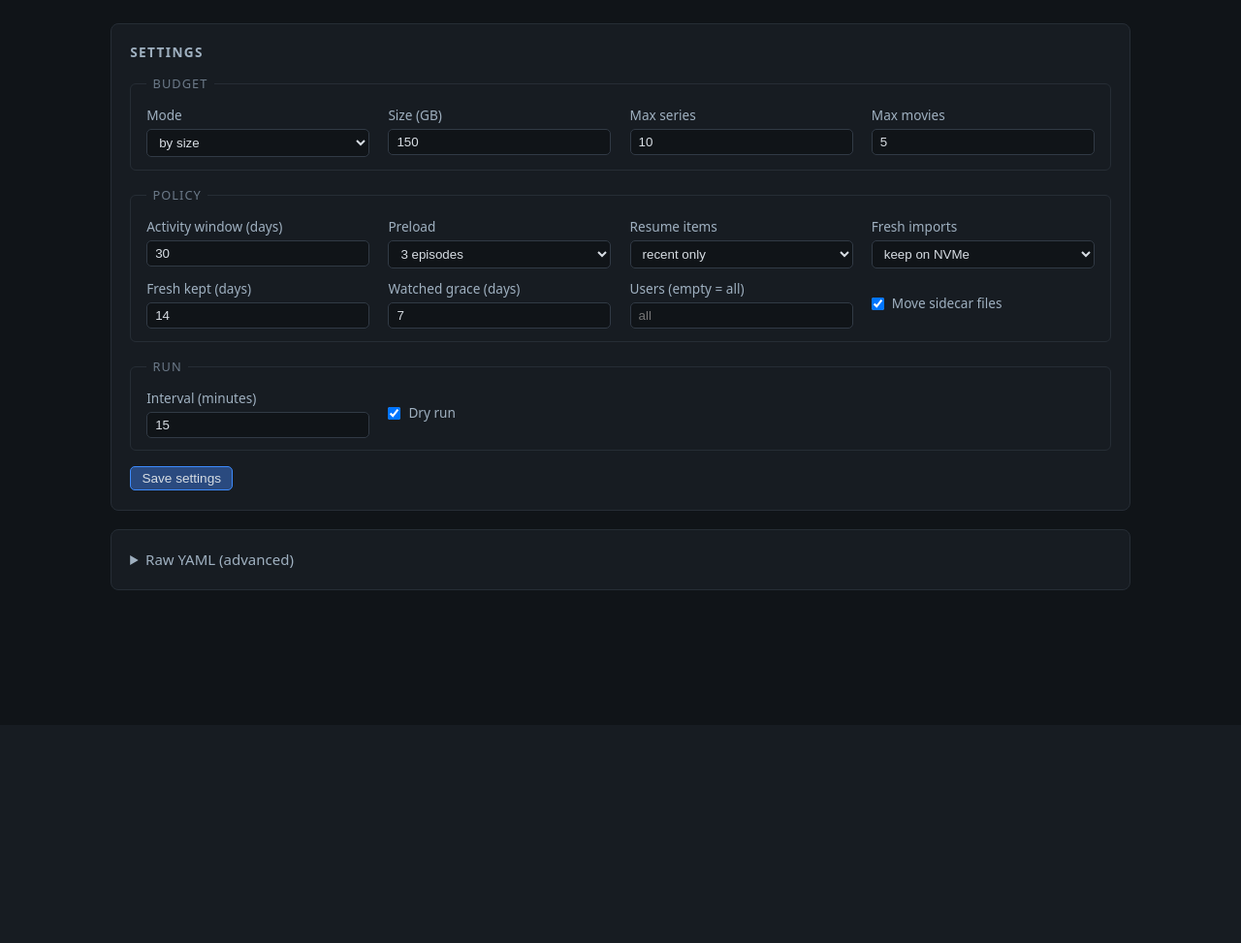
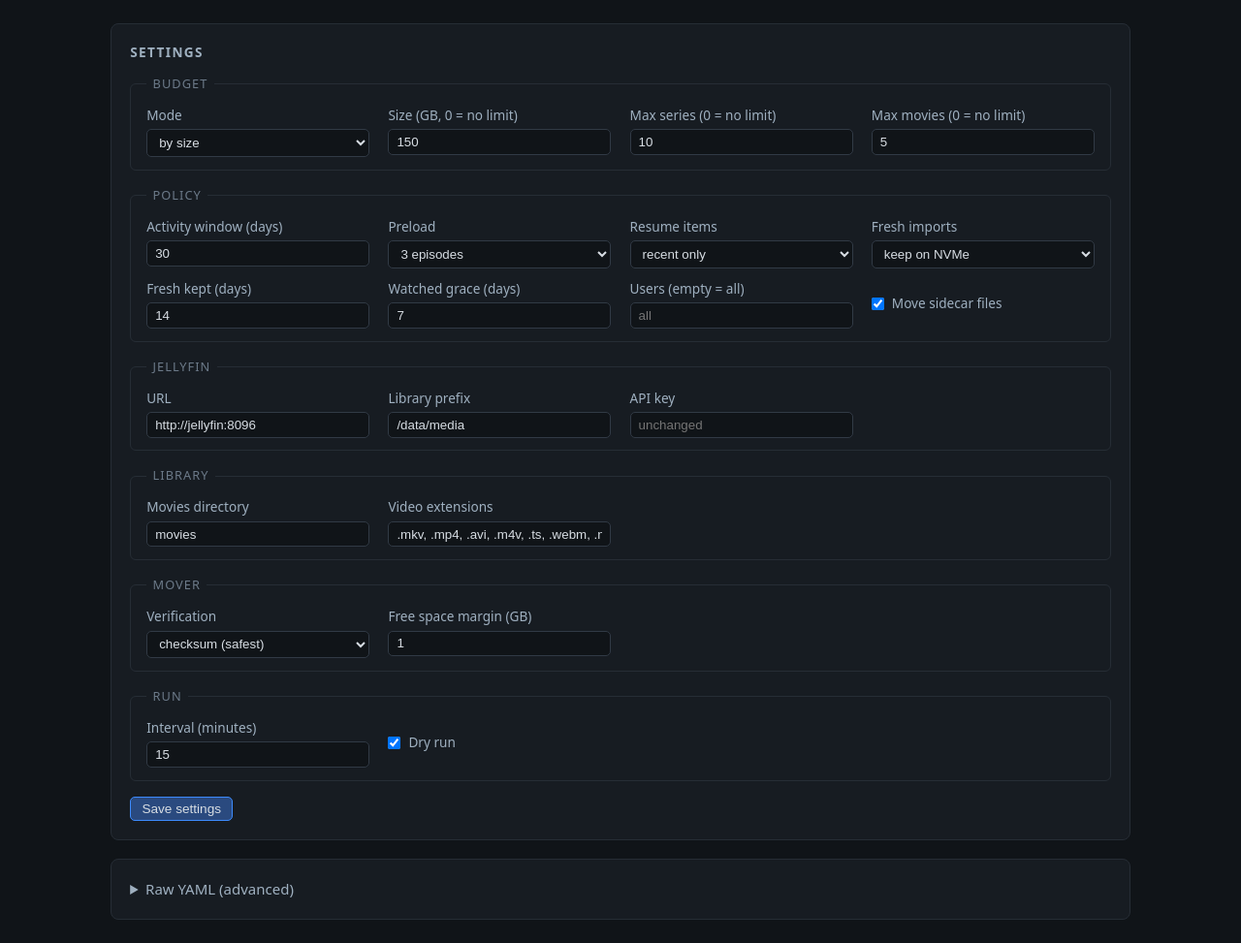
Before and after one commit to m2key1/hotshelf, a FastAPI app: page /config in a window 1280 px wide. Shown: the part 52-1025 px from the top of the page at 97% size. Before the commit the page ends 661 px from the top, so only its background shows below. Run offline with FastAPI, Linux system fonts and the light colour scheme; data that the repository does not hold is empty.

Commit message:
Expose every runtime knob in the settings UI, 0 means no limit

```diff
--- a/hotshelf/web/app.py
+++ b/hotshelf/web/app.py
@@ -124,7 +124,11 @@ def settings_save(request: Request,
                   resume: str = Form(), fresh_imports: str = Form(),
                   fresh_keep_days: int = Form(), watched_grace_days: int = Form(),
                   users: str = Form(""), interval_minutes: int = Form(),
-                  move_sidecars: str = Form(None), dry_run: str = Form(None)):
+                  move_sidecars: str = Form(None), dry_run: str = Form(None),
+                  jellyfin_url: str = Form(), union_prefix: str = Form(),
+                  api_key: str = Form(""), movies_dir: str = Form(),
+                  video_exts: str = Form(), verify: str = Form(),
+                  free_space_margin_gb: int = Form()):
     """Apply the settings form onto the YAML config."""
     import yaml
     data = yaml.safe_load(cfg.raw()) or {}
@@ -140,6 +144,16 @@ def settings_save(request: Request,
     })
     data.setdefault("run", {}).update({
         "interval_minutes": interval_minutes, "dry_run": dry_run is not None})
+    jf = data.setdefault("jellyfin", {})
+    jf.update({"url": jellyfin_url, "union_prefix": union_prefix})
+    if api_key:
+        jf["api_key"] = api_key
+    data["library"] = {
+        "movies_dir": movies_dir.strip("/"),
+        "video_exts": [e.strip() if e.strip().startswith(".") else "." + e.strip()
+                       for e in video_exts.split(",") if e.strip()],
+    }
+    data["mover"] = {"verify": verify, "free_space_margin_gb": free_space_margin_gb}
     try:
         cfg.save(yaml.safe_dump(data, sort_keys=False))
         reschedule()
@@ -177,7 +191,8 @@ def evict(relpath: str = Form()):
         state.log("would demote", relpath, detail="manual")
     else:
         mover = Mover(cfg["branches"]["nvme"], cfg["branches"]["hdd"],
-                      cfg["policy"]["move_sidecars"])
+                      cfg["policy"]["move_sidecars"],
+                      cfg["mover"]["verify"], cfg["mover"]["free_space_margin_gb"])
         try:
             mover.demote(relpath)
             state.log("demote", relpath, detail="manual")
--- a/hotshelf/web/templates/config.html
+++ b/hotshelf/web/templates/config.html
@@ -15,9 +15,12 @@
           <option value="count" {{ "selected" if bud.mode == "count" }}>by count</option>
         </select>
       </label>
-      <label>Size (GB) <input type="number" name="size_gb" value="{{ bud.size_gb }}" min="1"></label>
-      <label>Max series <input type="number" name="max_series" value="{{ bud.max_series }}" min="1"></label>
-      <label>Max movies <input type="number" name="max_movies" value="{{ bud.max_movies }}" min="0"></label>
+      <label>Size (GB, 0 = no limit)
+        <input type="number" name="size_gb" value="{{ bud.size_gb }}" min="0"></label>
+      <label>Max series (0 = no limit)
+        <input type="number" name="max_series" value="{{ bud.max_series }}" min="0"></label>
+      <label>Max movies (0 = no limit)
+        <input type="number" name="max_movies" value="{{ bud.max_movies }}" min="0"></label>
     </fieldset>
     <fieldset>
       <legend>Policy</legend>
@@ -54,6 +57,32 @@
         <input type="checkbox" name="move_sidecars" {{ "checked" if pol.move_sidecars }}> Move sidecar files</label>
     </fieldset>
     <fieldset>
+      <legend>Jellyfin</legend>
+      <label>URL <input type="text" name="jellyfin_url" value="{{ cfg.jellyfin.url }}"></label>
+      <label>Library prefix
+        <input type="text" name="union_prefix" value="{{ cfg.jellyfin.union_prefix }}"></label>
+      <label>API key
+        <input type="password" name="api_key" value="" placeholder="unchanged"></label>
+    </fieldset>
+    <fieldset>
+      <legend>Library</legend>
+      <label>Movies directory
+        <input type="text" name="movies_dir" value="{{ cfg.library.movies_dir }}"></label>
+      <label>Video extensions
+        <input type="text" name="video_exts" value="{{ cfg.library.video_exts | join(', ') }}"></label>
+    </fieldset>
+    <fieldset>
+      <legend>Mover</legend>
+      <label>Verification
+        <select name="verify">
+          <option value="checksum" {{ "selected" if cfg.mover.verify == "checksum" }}>checksum (safest)</option>
+          <option value="size" {{ "selected" if cfg.mover.verify == "size" }}>size only (faster)</option>
+        </select>
+      </label>
+      <label>Free space margin (GB)
+        <input type="number" name="free_space_margin_gb" value="{{ cfg.mover.free_space_margin_gb }}" min="0"></label>
+    </fieldset>
+    <fieldset>
       <legend>Run</legend>
       <label>Interval (minutes)
         <input type="number" name="interval_minutes" value="{{ cfg.run.interval_minutes }}" min="1"></label>
--- a/hotshelf/web/templates/status.html
+++ b/hotshelf/web/templates/status.html
@@ -5,7 +5,8 @@
 <section class="card">
   <h2>Cache</h2>
   <div class="bar"><div class="fill" style="width: {{ [100, (100 * used / budget) if budget else 0] | min }}%"></div></div>
-  <p>{{ used | gb }} GB of {{ cfg.budget.size_gb }} GB budget &middot;
+  <p>{{ used | gb }} GB of
+     {{ (cfg.budget.size_gb ~ " GB budget") if budget else "unlimited budget" }} &middot;
      {{ last.get("cache_items", 0) }} files on NVMe &middot;
      last run {{ last.get("ts") | ts }}
      {% if last.get("dry_run") %}(dry){% endif %}</p>
```
Also changed, not shown: config.example.yaml (+7 -0 lines), hotshelf/config.py (+7 -0 lines), hotshelf/library.py (+5 -7 lines), hotshelf/mover.py (+10 -6 lines), hotshelf/policy.py (+8 -3 lines), hotshelf/runner.py (+6 -4 lines), tests/test_policy.py (+9 -0 lines).
